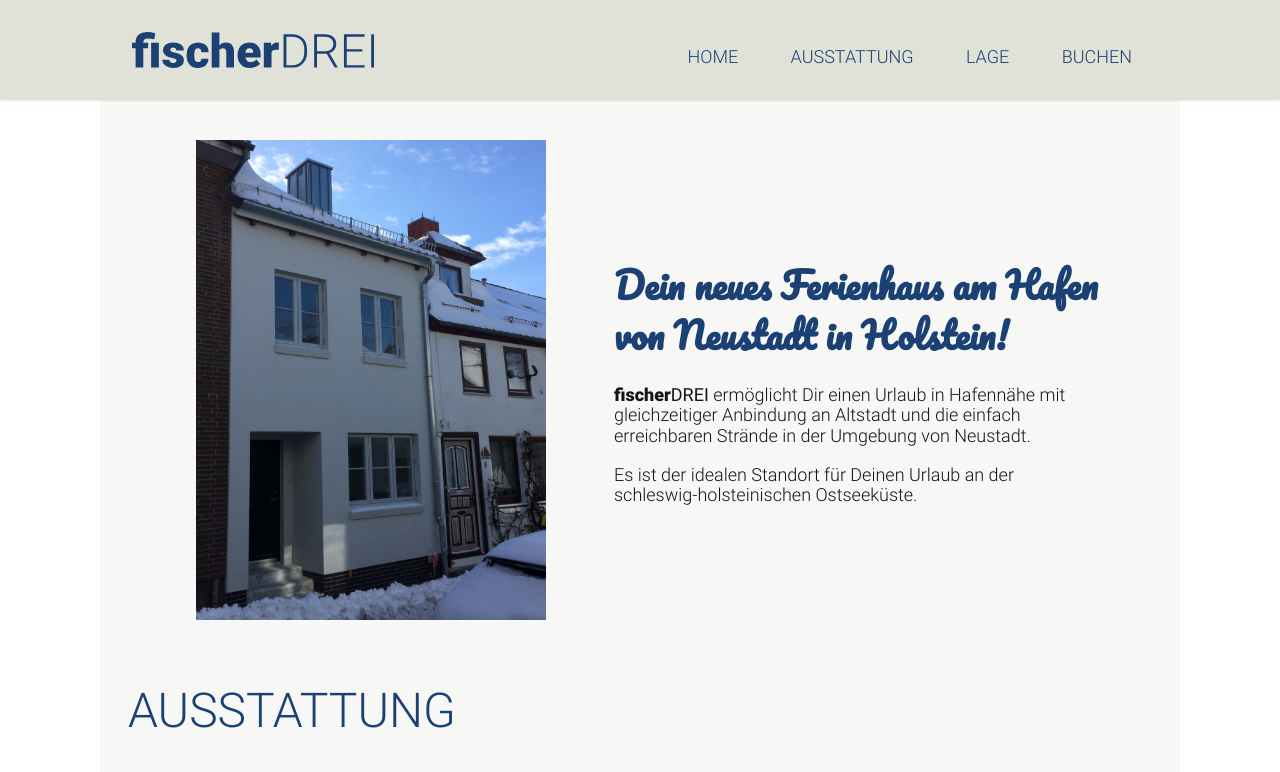
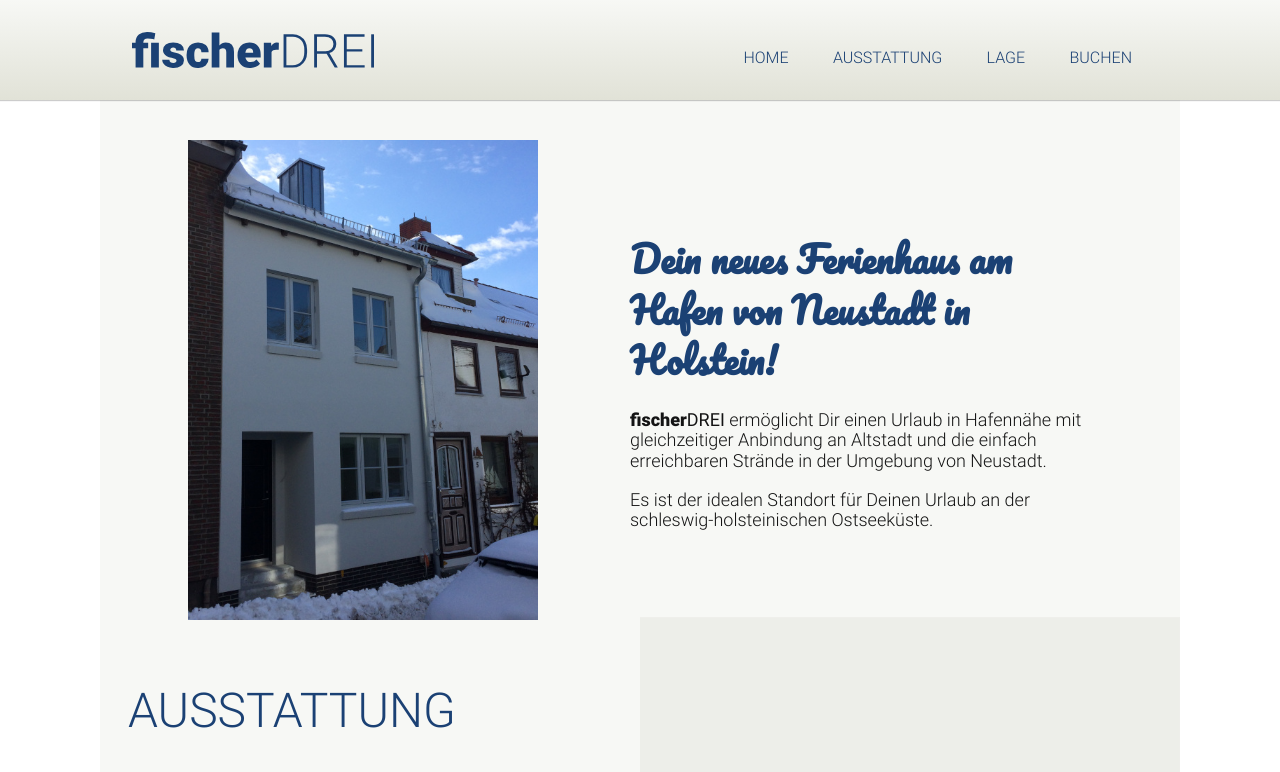
Before and after one commit to joselberg/fischerDREI, a website built with Parcel: page index.html in a window 1280 px wide. Shown: the top 772 px of the page. Built offline with nearby package versions, Linux system fonts and the light colour scheme.

Commit message:
svg hintergrund zufügen

```diff
--- a/css/fischerdrei.css
+++ b/css/fischerdrei.css
@@ -2,14 +2,15 @@
 -----------------------------------------------------------------------------*/
 
 :root {
-  --clr-black: rgb(20, 20, 20);
+  --clr-black: #141414;
   --clr-accent1: #E1E2D7;
   --clr-accent2: #1b4174;
   --clr-bg-1: #F7F7F4;
   --clr-bg-2: #E8EDF5;
   --clr-bg-main: #F7F8F5;
 
-  --br-maxcoll: 1080px;
+  --wid-max: 1080px;
+  --wid-med: 810px;
 }
 
 /* Fonts
@@ -115,14 +116,15 @@ h3 {
 .nav-container {
   width: 100%;
   background-color: var(--clr-accent1);
+  background-image: linear-gradient(var(--clr-bg-main), var(--clr-accent1));
   position: fixed;
-  box-shadow: 0px 1px 2px rgba(0, 0, 0, .1) ;
+  box-shadow: 0px 1px 1px rgba(0, 0, 0, .2) ;
 }
 
 nav {
   display: grid;
   grid-template-columns: 1fr auto;
-  max-width: var(--br-maxcoll);
+  max-width: var(--wid-max);
   margin: 0rem auto;
 }
 
@@ -142,7 +144,8 @@ nav {
 .menu a {
   /* border: 1px solid red; */
   color: var(--clr-accent2);
-  margin:0 0 0 1rem;
+  font-size: 1rem;
+  margin:0 0 0 .5rem;
   padding: .5rem 1rem;
   text-decoration: none;
   text-transform: uppercase;
@@ -157,17 +160,19 @@ nav {
 /*----------------------------------------------------------------------------*/
 
 
-
 .wrapper {
   display: grid;
   background-color: var(--clr-bg-main);
-  width: var(--br-maxcoll);
+  background-image: url(../img/icons/f3-background.svg);
+  background-size: contain;
+  max-width: var(--wid-max);
   margin: 0 auto;
 }
 
 .hero {
   align-items: center;
   display: grid;
+  column-gap: 2rem;
   grid-template-columns: 1fr 1fr;
   justify-items: center;
   padding: 1.75rem 5rem 0 1.75rem;
```
Also changed, not shown: index.html (+1 -1 lines), img/icons/f3-background.svg (added).
